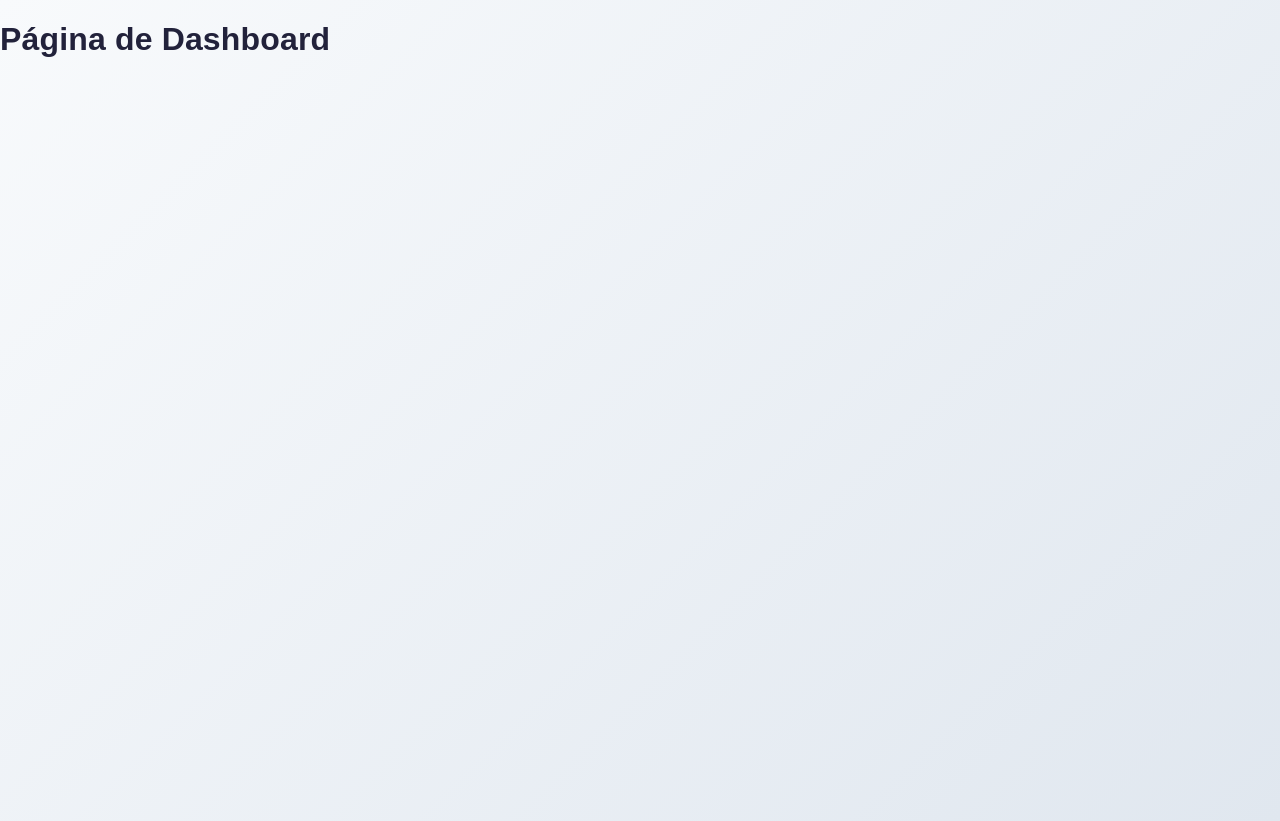
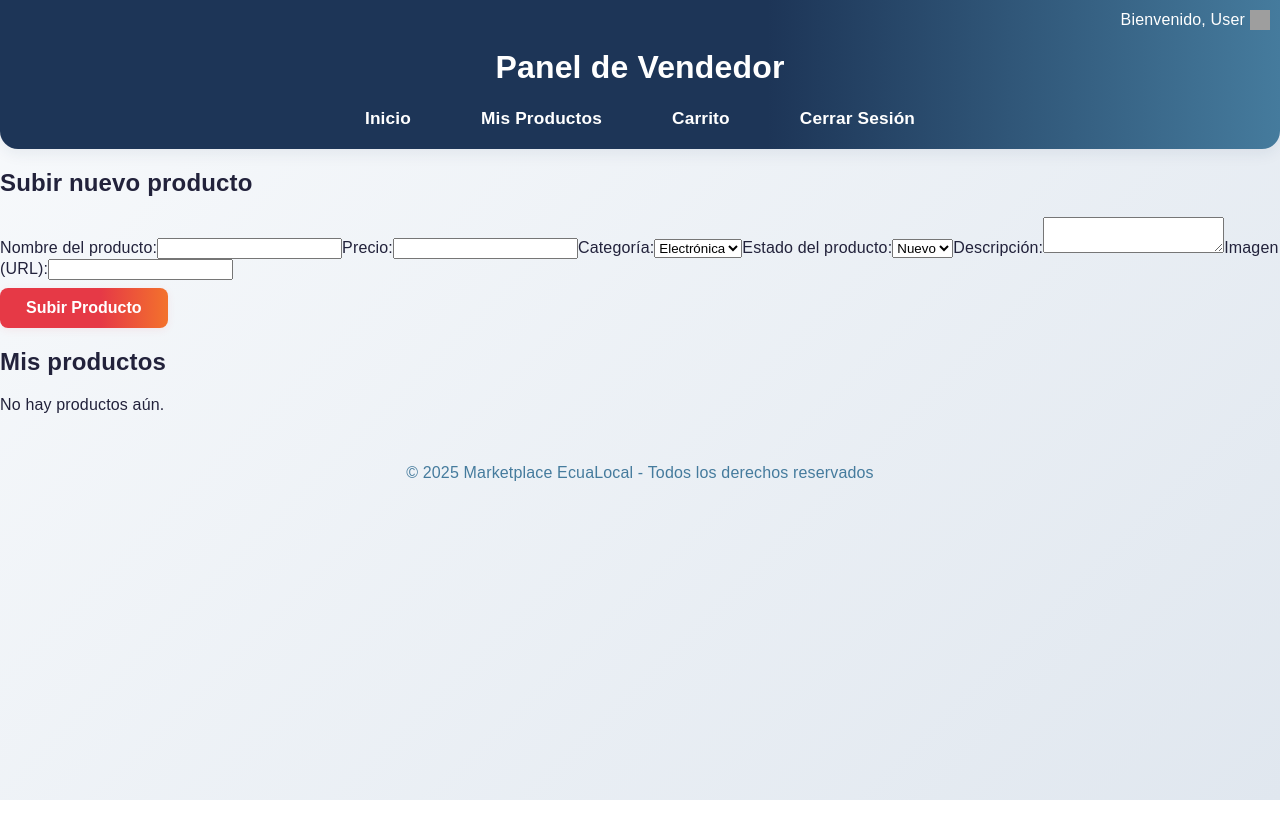
Before and after one commit to JamesMolina/EcuaLocal, a React (Create React App) app in the folder marketplace-react/: page /dashboard in a window 1280 px wide. After the commit the page ends 800 px from the top, so only its background shows below. Built offline with nearby package versions, Linux system fonts and the light colour scheme; grey boxes are pictures that could not be loaded.

Commit message:
Migración de dashboard a react

```diff
--- a/marketplace-react/src/components/JavaScript/dashboard.js
+++ b/marketplace-react/src/components/JavaScript/dashboard.js
@@ -1,10 +1,194 @@
-import React from "react";
+import React, { useState, useEffect } from "react";
+
 
 function Dashboard() {
+
+  const [productos, setProductos] = useState([]);
+  const [form, setForm] = useState({
+    nombre: "",
+    precio: "",
+    categoria: "electronica",
+    estado: "nuevo",
+    descripcion: "",
+    imagen: ""
+  });
+
+
+  useEffect(() => {
+    const prods = JSON.parse(localStorage.getItem("productos")) || [];
+    setProductos(prods);
+  }, []);
+
+
+  useEffect(() => {
+    localStorage.setItem("productos", JSON.stringify(productos));
+  }, [productos]);
+
+
+  const handleChange = (e) => {
+    const { name, value } = e.target;
+    setForm((prev) => ({ ...prev, [name]: value }));
+  };
+
+
+  const handleSubmit = (e) => {
+    e.preventDefault();
+    let { nombre, precio, categoria, estado, descripcion, imagen } = form;
+    nombre = nombre.trim();
+    descripcion = descripcion.trim();
+    if (!/^[0-9]+(\.[0-9]{1,2})?$/.test(precio)) {
+      alert("El precio debe tener máximo dos decimales.");
+      return;
+    }
+    precio = parseFloat(precio);
+    if (precio <= 0) {
+      alert("El precio debe ser mayor a 0.");
+      return;
+    }
+    if (nombre && precio && imagen && descripcion) {
+      setProductos((prev) => [...prev, { nombre, precio, categoria, estado, imagen, descripcion }]);
+      setForm({ nombre: "", precio: "", categoria: "electronica", estado: "nuevo", descripcion: "", imagen: "" });
+    }
+  };
+
+
+  const handleGuardar = (idx, nuevo) => {
+    if (!/^[0-9]+(\.[0-9]{1,2})?$/.test(nuevo.precio)) {
+      alert("El precio debe tener máximo dos decimales.");
+      return;
+    }
+    if (nuevo.precio <= 0) {
+      alert("El precio debe ser mayor a 0.");
+      return;
+    }
+    if (window.confirm("¿Estás seguro de que quieres guardar los cambios?")) {
+      alert("Cambios guardados");
+      setProductos((prev) => prev.map((p, i) => (i === idx ? nuevo : p)));
+    }
+  };
+
+
+  const handleEliminar = (idx) => {
+    setProductos((prev) => prev.filter((_, i) => i !== idx));
+  };
+
+
+  const handleCerrarSesion = (e) => {
+    e.preventDefault();
+    if (window.confirm("¿Estás seguro de que quieres cerrar sesión?")) {
+      localStorage.removeItem("carrito");
+      window.location.href = "/";
+    }
+  };
+
+
+  const handleInicio = (e) => {
+    e.preventDefault();
+    if (window.confirm("Al ir a la página de inicio, se cerrará su sesión. ¿Deseas continuar?")) {
+      localStorage.removeItem("carrito");
+      window.location.href = "/";
+    }
+  };
+
   return (
-    <div>
-      <h1>Página de Dashboard</h1>
-      {/* Aquí irá el contenido migrado de tu dashboard.html */}
+    <>
+      <header style={{ position: 'relative' }}>
+        <h1>Panel de Vendedor</h1>
+        <div style={{ position: 'absolute', top: 10, right: 10, display: 'flex', alignItems: 'center', gap: 5 }}>
+          <span>Bienvenido, User</span>
+          <img src={require("../../../../img/Perfil.png")} alt="User Icon" style={{ width: 20, height: 20 }} />
+        </div>
+        <nav>
+          <ul>
+            <li><a href="/" onClick={handleInicio}>Inicio</a></li>
+            <li><a href="/productos">Mis Productos</a></li>
+            <li><a href="/carrito">Carrito</a></li>
+            <li><a href="/" id="cerrarSesion" onClick={handleCerrarSesion}>Cerrar Sesión</a></li>
+          </ul>
+        </nav>
+      </header>
+
+      <section className="agregar-producto">
+        <h2>Subir nuevo producto</h2>
+        <form className="form-editar" onSubmit={handleSubmit}>
+          <label htmlFor="nombre">Nombre del producto:</label>
+          <input type="text" id="nombre" name="nombre" value={form.nombre} onChange={handleChange} required />
+
+          <label htmlFor="precio">Precio:</label>
+          <input type="decimal" id="precio" name="precio" value={form.precio} onChange={handleChange} required />
+
+          <label htmlFor="categoria">Categoría:</label>
+          <select id="categoria" name="categoria" value={form.categoria} onChange={handleChange}>
+            <option value="electronica">Electrónica</option>
+            <option value="ropa">Ropa</option>
+            <option value="hogar">Hogar</option>
+            <option value="alimentos">Alimentos</option>
+          </select>
+
+          <label htmlFor="estado">Estado del producto:</label>
+          <select id="estado" name="estado" value={form.estado} onChange={handleChange}>
+            <option value="nuevo">Nuevo</option>
+            <option value="usado">Usado</option>
+          </select>
+
+          <label htmlFor="descripcion">Descripción:</label>
+          <textarea id="descripcion" name="descripcion" value={form.descripcion} onChange={handleChange} required></textarea>
+
+          <label htmlFor="imagen">Imagen (URL):</label>
+          <input type="text" id="imagen" name="imagen" value={form.imagen} onChange={handleChange} required />
+
+          <div></div>
+          <button type="submit">Subir Producto</button>
+        </form>
+      </section>
+
+      <section className="productos-vendedor">
+        <h2>Mis productos</h2>
+        <div id="listaProductos">
+          {productos.length === 0 && <p>No hay productos aún.</p>}
+          {productos.map((prod, idx) => (
+            <ProductoEditable key={idx} prod={prod} idx={idx} onGuardar={handleGuardar} onEliminar={handleEliminar} />
+          ))}
+        </div>
+      </section>
+
+      <footer>
+        <p>&copy; 2025 Marketplace EcuaLocal - Todos los derechos reservados</p>
+      </footer>
+    </>
+  );
+}
+
+
+function ProductoEditable({ prod, idx, onGuardar, onEliminar }) {
+  const [edit, setEdit] = useState({ ...prod });
+  return (
+    <div className="producto">
+      <img src={edit.imagen} alt={edit.nombre} className="vista-imagen" />
+      <form className="form-editar" onSubmit={e => { e.preventDefault(); onGuardar(idx, edit); }}>
+        <label>Nombre:</label>
+        <input type="text" value={edit.nombre} onChange={e => setEdit({ ...edit, nombre: e.target.value })} />
+        <label>Precio:</label>
+        <input type="decimal" value={edit.precio} onChange={e => setEdit({ ...edit, precio: e.target.value })} />
+        <label>Categoría:</label>
+        <select value={edit.categoria} onChange={e => setEdit({ ...edit, categoria: e.target.value })}>
+          <option value="electronica">Electrónica</option>
+          <option value="ropa">Ropa</option>
+          <option value="hogar">Hogar</option>
+          <option value="alimentos">Alimentos</option>
+        </select>
+        <label>Estado:</label>
+        <select value={edit.estado} onChange={e => setEdit({ ...edit, estado: e.target.value })}>
+          <option value="nuevo">Nuevo</option>
+          <option value="usado">Usado</option>
+        </select>
+        <label>Descripción:</label>
+        <textarea value={edit.descripcion} onChange={e => setEdit({ ...edit, descripcion: e.target.value })}></textarea>
+        <label>Imagen:</label>
+        <input type="text" value={edit.imagen} onChange={e => setEdit({ ...edit, imagen: e.target.value })} />
+        <button type="submit">Guardar Cambios</button>
+        <button type="button" onClick={() => onEliminar(idx)}>Eliminar</button>
+      </form>
     </div>
   );
 }
```
